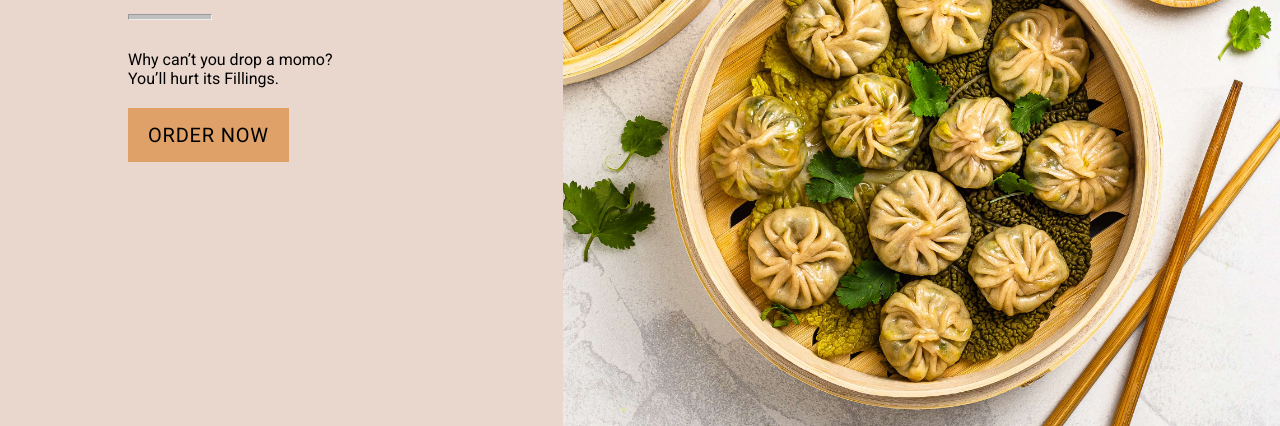
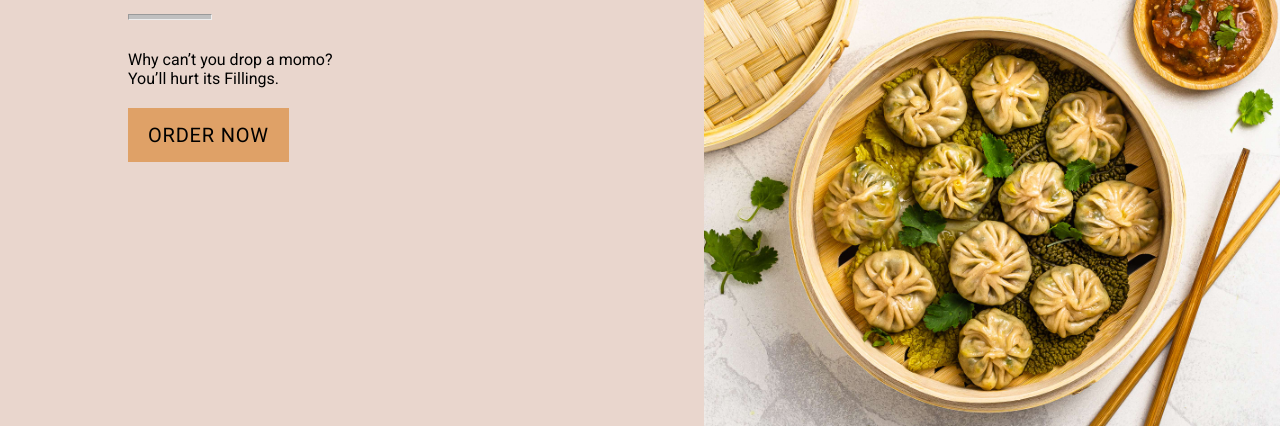
Before and after one commit to AnishGHalan/anish, a plain HTML site: page index.html in a window 1280 px wide. Shown: the part 374-800 px from the top of the page. Drawn offline with Linux system fonts and the light colour scheme.

Commit message:
Update style.css

```diff
--- a/style.css
+++ b/style.css
@@ -15,7 +15,7 @@ img{
     position: absolute;
     bottom: 0;
     right: 0;
-    width: 56%;
+    width: 45%;
 
 }
 @keyframes animate{
```
